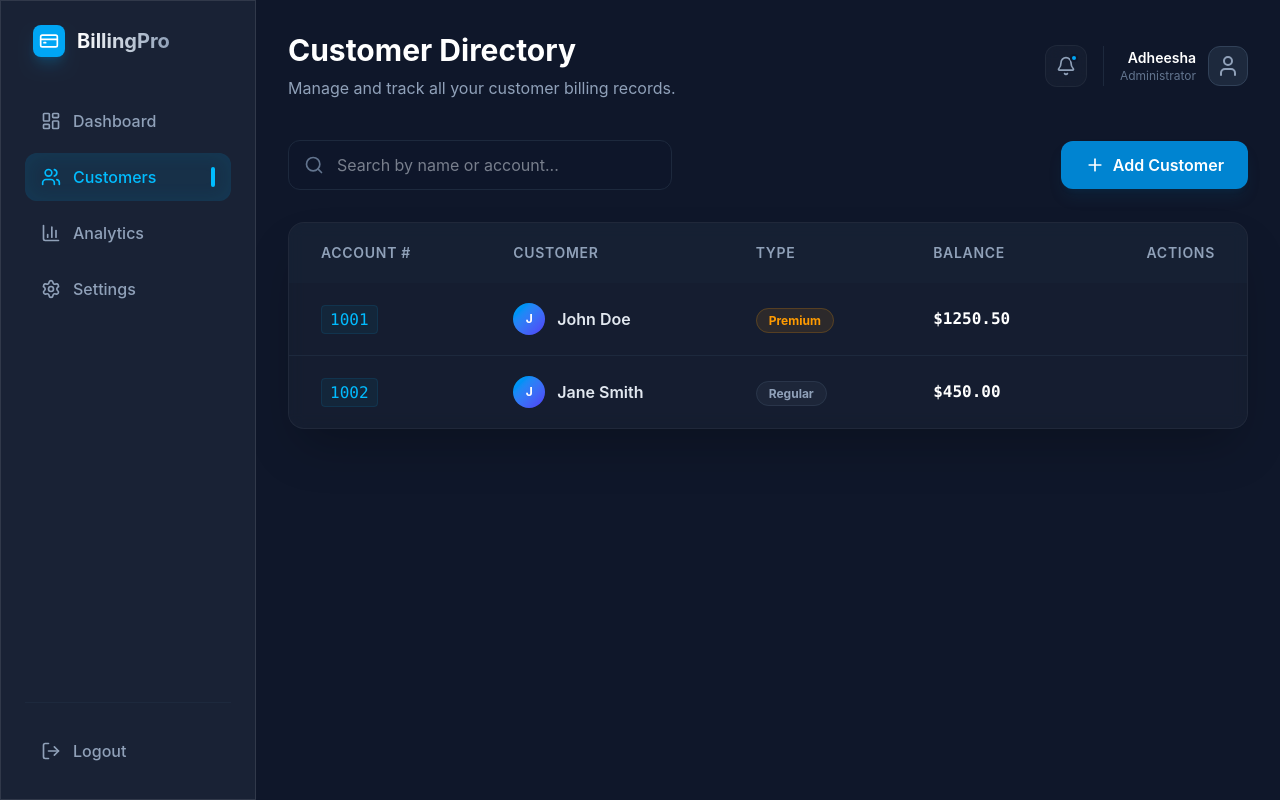
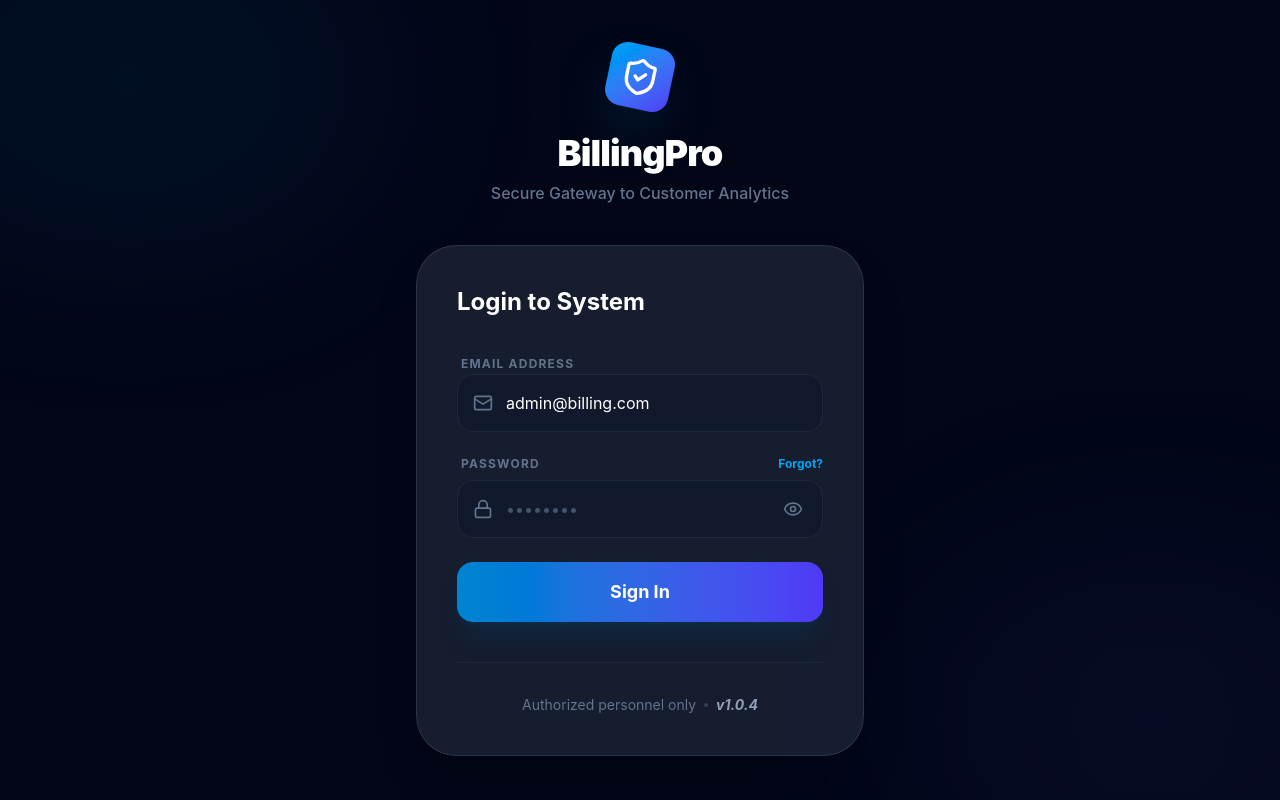
Before and after one commit to adeshasur/Customer-Billing-System, a React (Vite) app in the folder gui/: page / in a window 1280 px wide. Built offline with nearby package versions, Linux system fonts and the light colour scheme.

Commit message:
Add premium Login screen and session management.

```diff
--- a/gui/src/App.jsx
+++ b/gui/src/App.jsx
@@ -13,7 +13,12 @@ import {
   TrendingUp,
   Bell,
   User as UserIcon,
-  ChevronRight
+  ChevronRight,
+  Lock,
+  Mail,
+  Eye,
+  EyeOff,
+  ShieldCheck
 } from 'lucide-react';
 import { clsx } from 'clsx';
 import { twMerge } from 'tailwind-merge';
@@ -23,14 +28,16 @@ function cn(...inputs) {
   return twMerge(clsx(inputs));
 }
 
-// Mock initial data if empty
 const INITIAL_CUSTOMERS = [
   { id: '1', account: '1001', name: 'John Doe', type: 'Premium', balance: 1250.50 },
   { id: '2', account: '1002', name: 'Jane Smith', type: 'Regular', balance: 450.00 },
 ];
 
 export default function App() {
-  const [activeTab, setActiveTab] = useState('customers');
+  const [isLoggedIn, setIsLoggedIn] = useState(() => {
+    return localStorage.getItem('billing_auth') === 'true';
+  });
+  const [activeTab, setActiveTab] = useState('dashboard');
   const [customers, setCustomers] = useState(() => {
     const saved = localStorage.getItem('billing_customers');
     return saved ? JSON.parse(saved) : INITIAL_CUSTOMERS;
@@ -40,9 +47,31 @@ export default function App() {
   const [editingCustomer, setEditingCustomer] = useState(null);
   const [formData, setFormData] = useState({ account: '', name: '', type: 'Regular', balance: '' });
 
+  // Login State
+  const [loginEmail, setLoginEmail] = useState('admin@billing.com');
+  const [loginPassword, setLoginPassword] = useState('');
+  const [showPassword, setShowPassword] = useState(false);
+  const [loginError, setLoginError] = useState('');
+
   useEffect(() => {
     localStorage.setItem('billing_customers', JSON.stringify(customers));
   }, [customers]);
+
+  const handleLogin = (e) => {
+    e.preventDefault();
+    if (loginEmail === 'admin@billing.com' && loginPassword === 'admin123') {
+      setIsLoggedIn(true);
+      localStorage.setItem('billing_auth', 'true');
+      setLoginError('');
+    } else {
+      setLoginError('Invalid credentials. Try admin@billing.com / admin123');
+    }
+  };
+
+  const handleLogout = () => {
+    setIsLoggedIn(false);
+    localStorage.removeItem('billing_auth');
+  };
 
   const filteredCustomers = customers.filter(c =>
     c.name.toLowerCase().includes(searchQuery.toLowerCase()) ||
@@ -91,6 +120,101 @@ export default function App() {
     </button>
   );
 
+  if (!isLoggedIn) {
+    return (
+      <div className="min-h-screen bg-[#020617] flex items-center justify-center p-6 relative overflow-hidden">
+        {/* Animated Background Elements */}
+        <div className="absolute top-[-10%] left-[-10%] w-[40%] h-[40%] bg-sky-500/10 rounded-full blur-[120px] animate-pulse"></div>
+        <div className="absolute bottom-[-10%] right-[-10%] w-[40%] h-[40%] bg-indigo-500/10 rounded-full blur-[120px] animate-pulse delay-700"></div>
+
+        <motion.div
+          initial={{ opacity: 0, y: 20 }}
+          animate={{ opacity: 1, y: 0 }}
+          className="w-full max-w-md z-10"
+        >
+          <div className="flex flex-col items-center mb-10">
+            <div className="w-16 h-16 bg-gradient-to-br from-sky-500 to-indigo-600 rounded-2xl flex items-center justify-center shadow-2xl shadow-sky-500/20 mb-6 rotate-12">
+              <ShieldCheck className="w-10 h-10 text-white" />
+            </div>
+            <h1 className="text-4xl font-black text-white tracking-tight mb-2">BillingPro</h1>
+            <p className="text-slate-500 font-medium text-center">Secure Gateway to Customer Analytics</p>
+          </div>
+
+          <div className="glass border border-slate-800/50 rounded-[2.5rem] p-10 shadow-2xl relative">
+            <h2 className="text-2xl font-bold text-white mb-8">Login to System</h2>
+
+            <form onSubmit={handleLogin} className="space-y-6">
+              <div className="space-y-2">
+                <label className="text-xs font-bold uppercase tracking-widest text-slate-500 ml-1">Email Address</label>
+                <div className="relative group">
+                  <Mail className="absolute left-4 top-1/2 -translate-y-1/2 w-5 h-5 text-slate-500 group-focus-within:text-sky-400 transition-colors" />
+                  <input
+                    type="email"
+                    required
+                    className="w-full bg-slate-900/50 border border-slate-800 rounded-2xl py-4 pl-12 pr-4 focus:outline-none focus:border-sky-500/50 focus:ring-4 focus:ring-sky-500/5 transition-all text-white placeholder:text-slate-600"
+                    placeholder="admin@billing.com"
+                    value={loginEmail}
+                    onChange={(e) => setLoginEmail(e.target.value)}
+                  />
+                </div>
+              </div>
+
+              <div className="space-y-2">
+                <div className="flex items-center justify-between ml-1">
+                  <label className="text-xs font-bold uppercase tracking-widest text-slate-500">Password</label>
+                  <button type="button" className="text-xs font-bold text-sky-500 hover:text-sky-400 transition-colors">Forgot?</button>
+                </div>
+                <div className="relative group">
+                  <Lock className="absolute left-4 top-1/2 -translate-y-1/2 w-5 h-5 text-slate-500 group-focus-within:text-sky-400 transition-colors" />
+                  <input
+                    type={showPassword ? "text" : "password"}
+                    required
+                    className="w-full bg-slate-900/50 border border-slate-800 rounded-2xl py-4 pl-12 pr-12 focus:outline-none focus:border-sky-500/50 focus:ring-4 focus:ring-sky-500/5 transition-all text-white placeholder:text-slate-600"
+                    placeholder="••••••••"
+                    value={loginPassword}
+                    onChange={(e) => setLoginPassword(e.target.value)}
+                  />
+                  <button
+                    type="button"
+                    onClick={() => setShowPassword(!showPassword)}
+                    className="absolute right-4 top-1/2 -translate-y-1/2 p-1 hover:bg-slate-800 rounded-lg text-slate-500 hover:text-slate-200 transition-all"
+                  >
+                    {showPassword ? <EyeOff className="w-5 h-5" /> : <Eye className="w-5 h-5" />}
+                  </button>
+                </div>
+              </div>
+
+              <AnimatePresence>
+                {loginError && (
+                  <motion.div
+                    initial={{ opacity: 0, height: 0 }}
+                    animate={{ opacity: 1, height: 'auto' }}
+                    className="bg-red-500/10 border border-red-500/20 text-red-400 px-4 py-3 rounded-xl text-sm font-medium"
+                  >
+                    {loginError}
+                  </motion.div>
+                )}
+              </AnimatePresence>
+
+              <button
+                type="submit"
+                className="w-full bg-gradient-to-r from-sky-600 to-indigo-600 hover:from-sky-500 hover:to-indigo-500 text-white py-4 rounded-2xl font-bold text-lg shadow-xl shadow-sky-900/20 transition-all active:scale-[0.98]"
+              >
+                Sign In
+              </button>
+            </form>
+
+            <div className="mt-10 pt-8 border-t border-slate-800 flex items-center justify-center gap-2">
+              <span className="text-sm text-slate-500">Authorized personnel only</span>
+              <div className="w-1 h-1 bg-slate-700 rounded-full"></div>
+              <span className="text-sm font-bold text-slate-400 italic">v1.0.4</span>
+            </div>
+          </div>
+        </motion.div>
+      </div>
+    );
+  }
+
   return (
     <div className="flex min-h-screen bg-[#0f172a] text-slate-200 overflow-hidden">
       {/* Sidebar */}
@@ -112,7 +236,10 @@ export default function App() {
         </nav>
 
         <div className="pt-6 border-t border-slate-800 mt-auto">
-          <button className="flex items-center gap-3 w-full px-4 py-3 text-slate-400 hover:text-red-400 hover:bg-red-500/5 rounded-xl transition-all">
+          <button
+            onClick={handleLogout}
+            className="flex items-center gap-3 w-full px-4 py-3 text-slate-400 hover:text-red-400 hover:bg-red-500/5 rounded-xl transition-all"
+          >
             <LogOut className="w-5 h-5" />
             <span className="font-medium">Logout</span>
           </button>
```
